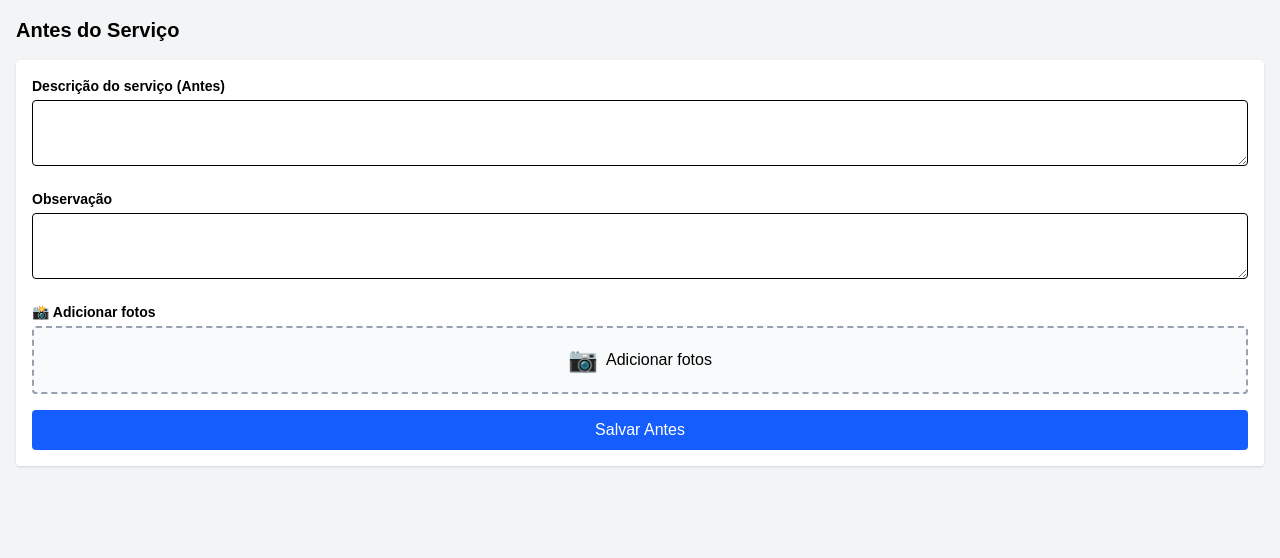
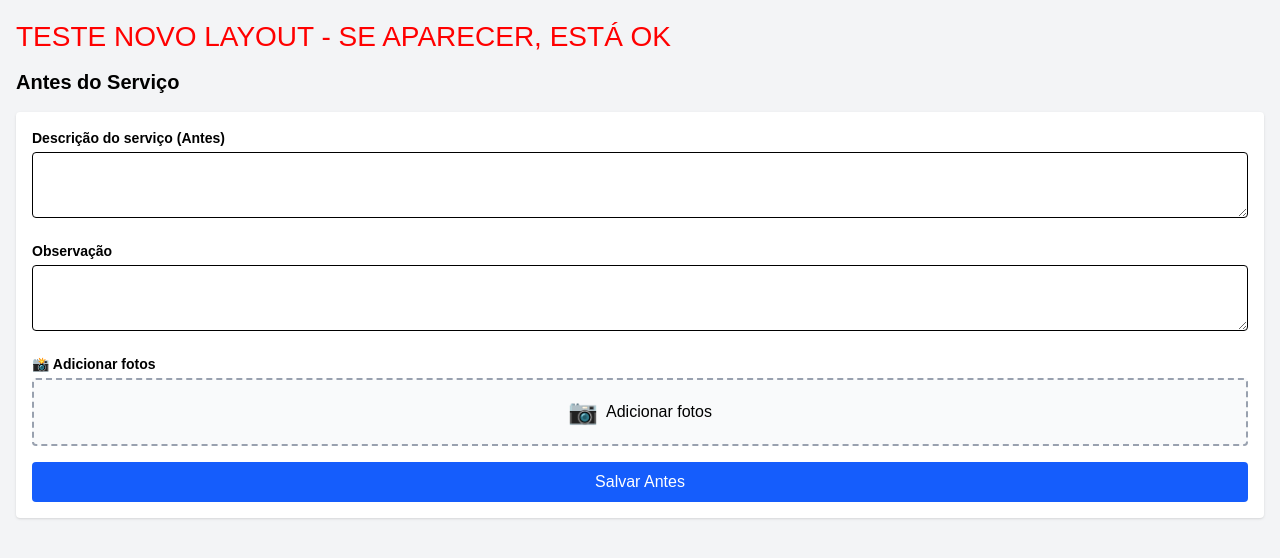
Before and after one commit to keloy20/os-frontend, a Next.js app: page /tecnico/1/antes in a window 1280 px wide. Shown: the top 558 px of the page. Built offline with nearby package versions, Linux system fonts and the light colour scheme.

Commit message:
ajuste layout antes com label e botao fotos

```diff
--- a/app/tecnico/[id]/antes/page.tsx
+++ b/app/tecnico/[id]/antes/page.tsx
@@ -48,6 +48,12 @@ export default function AntesPage() {
 
   return (
     <div className="p-4 bg-gray-100 min-h-screen text-black">
+
+      {/* ===== TESTE VISUAL ===== */}
+      <h1 style={{ color: "red", fontSize: 28, marginBottom: 10 }}>
+        TESTE NOVO LAYOUT - SE APARECER, ESTÁ OK
+      </h1>
+
       <h1 className="text-xl font-bold mb-4">Antes do Serviço</h1>
 
       <form onSubmit={salvar} className="bg-white p-4 rounded shadow space-y-4">
```
